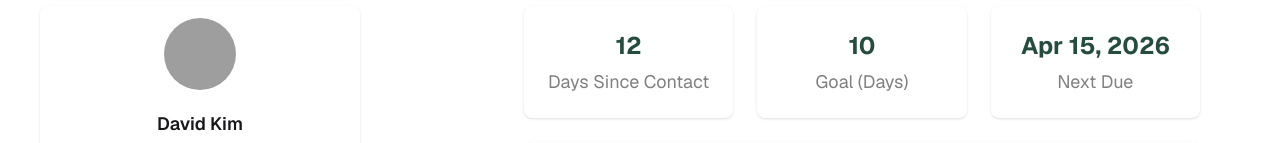
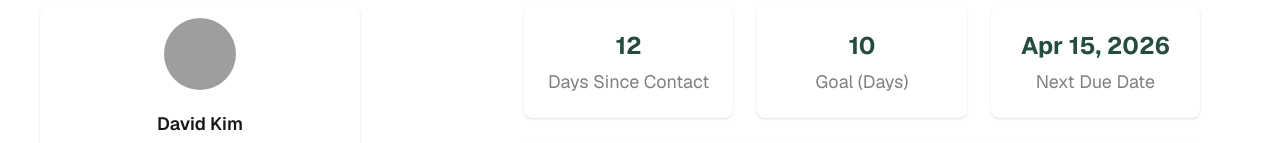
Before and after one commit to SIMANTO-PODDAR/Keen-Keeper, a React (Vite) app: page /friend/1 in a window 1280 px wide. Shown: the part 146-289 px from the top of the page. Built offline with nearby package versions, Linux system fonts and the light colour scheme; grey boxes are pictures that could not be loaded; a web font is replaced by a local one.

Commit message:
Add Readme

```diff
--- a/src/Components/Friend/Friend.jsx
+++ b/src/Components/Friend/Friend.jsx
@@ -7,6 +7,7 @@ import { RiDeleteBinLine, RiNotificationSnoozeLine } from "react-icons/ri";
 import { useParams } from "react-router";
 import NotFound from "../../UI/NotFound/NotFound";
 import { TLContext } from "../../TimeLineContext/TimeLineContext";
+import { toast } from "react-toastify";
 
 const Friend = ({ friendsPromise }) => {
     const allFriendsData = use(friendsPromise);
@@ -49,6 +50,7 @@ const Friend = ({ friendsPromise }) => {
 
         setTimeLineData([friendObj, ...TimeLineData])
 
+        toast(`${sm} with ${expectedFriend.name}`)
     }
 
     const RecentInteractionData = TimeLineData.filter(itm => itm.id == expectedFriend.id);
@@ -133,7 +135,7 @@ const Friend = ({ friendsPromise }) => {
                                     day: "numeric",
                                     year: "numeric",
                                 })}</h1>
-                            <p className="text-xs sm:text-[18px]">Next Due</p>
+                            <p className="text-xs sm:text-[18px]">Next Due Date</p>
                         </div>
                     </div>
 
```
Also changed, not shown: 1 other file (tests, documents, lock files or other folders).
